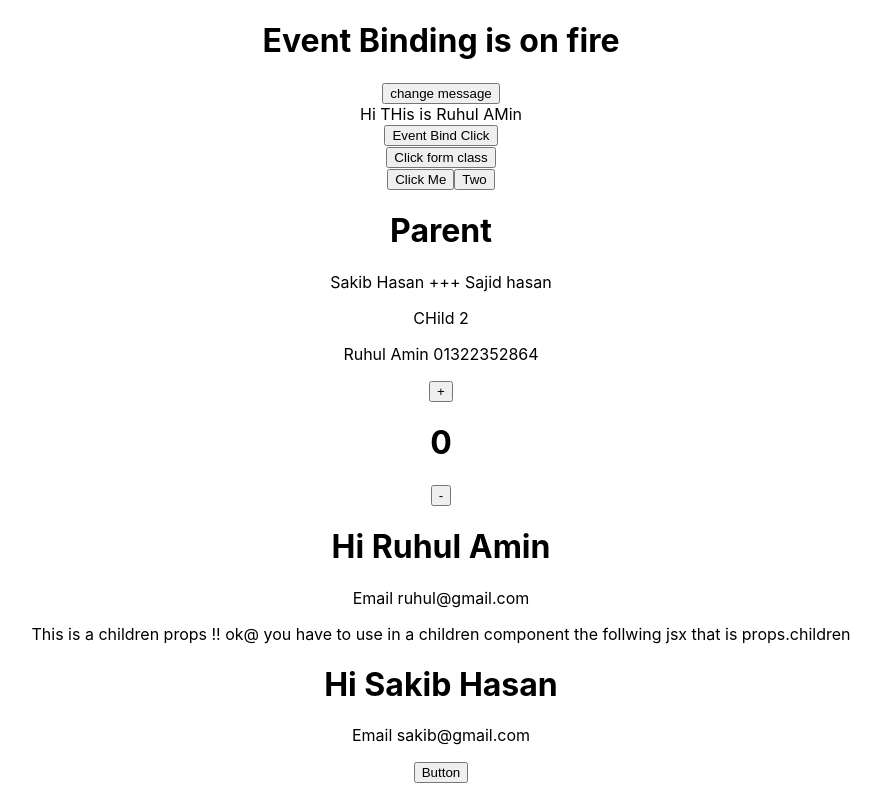
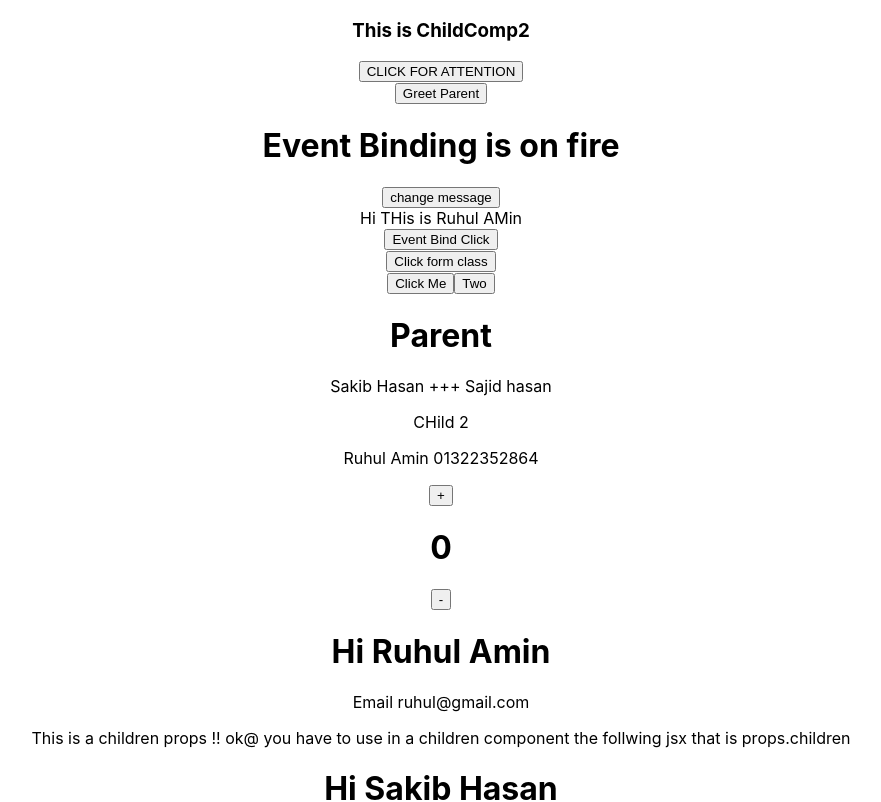
Before and after one commit to MohammadRuhulAmin/react-step-by-step-tutorial, a React (Create React App) app: page / in a window 1280 px wide. Shown: the top 802 px of the page, without its empty margins (199-1080 px from the left). Built offline with nearby package versions, Linux system fonts and the light colour scheme.

Commit message:
Tutorial 15

```diff
--- a/src/App.js
+++ b/src/App.js
@@ -13,9 +13,13 @@ import FunctionClick from './components/FunctionClick';
 import EventClick from './components/EventClick';
 import EventBind from './components/EventBind';
 import EventBind2 from './components/EventBind2';
+import ParentComponent from './components/ParentComponent';
+import ParentComp2 from './components/ParentComp2';
 function App() {
   return (
     <div className="App">
+      <ParentComp2/>
+      <ParentComponent/>
       <EventBind2/>
       <EventBind/>
       <EventClick/>
--- /dev/null
+++ b/src/components/ChildComp2.js
@@ -0,0 +1,12 @@
+import React from 'react'
+
+function ChildComp2(props) {
+    return (
+        <div>
+            <h3>This is ChildComp2</h3>
+            <button onClick = {()=>props.clickME('Ruhul Amin')}>CLICK FOR ATTENTION </button>
+        </div>
+    )
+}
+
+export default ChildComp2
--- /dev/null
+++ b/src/components/ChildComponent.js
@@ -0,0 +1,15 @@
+import React from 'react'
+
+
+
+function ChildComponent(props) {
+    return (
+        <div>
+            <button onClick={props.greetHandler}>Greet Parent</button>
+        </div>
+    )
+}
+
+
+
+export default ChildComponent
--- /dev/null
+++ b/src/components/ParentComp2.js
@@ -0,0 +1,25 @@
+import React, { Component } from 'react'
+
+import ChildComp2 from './ChildComp2'
+
+class ParentComp2 extends Component {
+    constructor(props){
+        super(props)
+        this.state = {
+            parentName :"NURUL ISLAM"
+        }
+        this.clickHandle = this.clickHandle.bind(this)
+    }
+    clickHandle(childName){
+        alert(`hi ${this.state.parentName} ${childName} `)
+    }
+    render() {
+        return (
+            <div>
+                <ChildComp2 clickME={this.clickHandle}/>
+            </div>
+        )
+    }
+}
+
+export default ParentComp2
--- /dev/null
+++ b/src/components/ParentComponent.js
@@ -0,0 +1,27 @@
+import React, { Component } from 'react'
+import ChildComponent from './ChildComponent'
+ class ParentComponent extends Component {
+     constructor(props) {
+         super(props)
+
+         this.state = {
+              parentName : 'Parent'
+         }
+         this.greetParent = this.greetParent.bind(this)
+
+     }
+     greetParent(){
+         alert('Hello ' + this.state.parentName)
+         alert(`hi ${this.state.parentName}`)
+     }
+
+    render() {
+        return (
+            <div>
+                <ChildComponent greetHandler={this.greetParent}/>
+            </div>
+        )
+    }
+}
+
+export default ParentComponent
```
